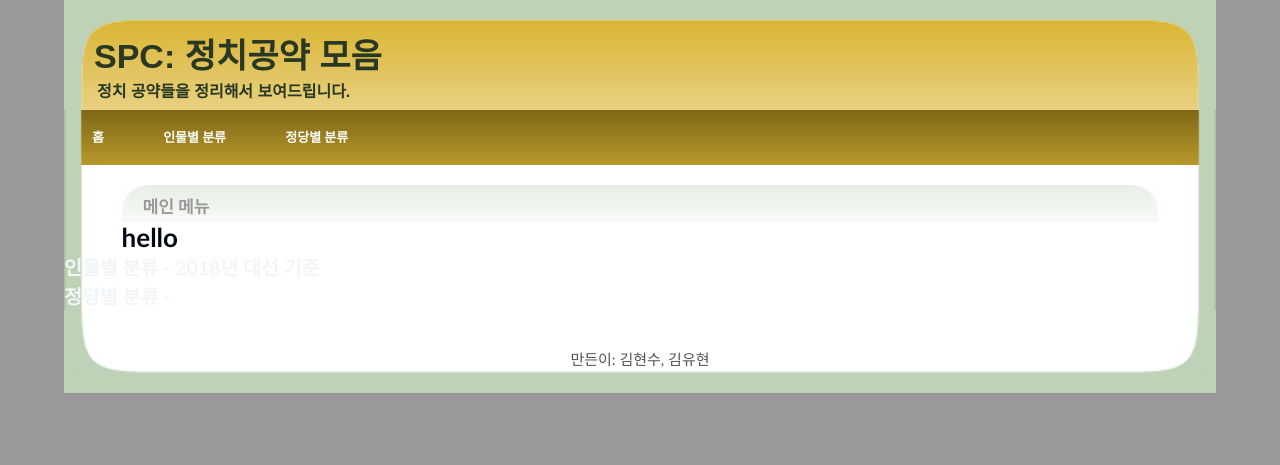
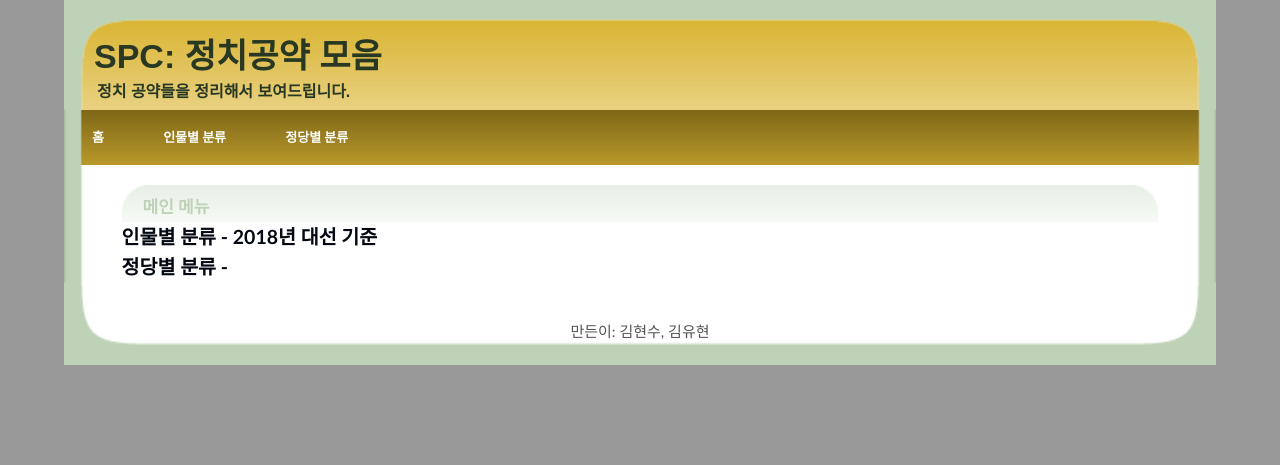
Before and after one commit to HyunCello/ERICA_SPC, a PHP site: page /home.html in a window 1280 px wide. Shown: the part 26-491 px from the top of the page. Run offline with PHP 8.4, Linux system fonts and the light colour scheme.

Commit message:
홈화면 메세지, 배경 수정

```diff
--- a/home.html
+++ b/home.html
@@ -36,12 +36,14 @@
         </h1>
       </div>
       <div class = "contentText">
-            <h1>
-              hello
-            </h1>
+        <h2>
+          인물별 분류 - 2018년 대선 기준
+        </h2>
+        <h2>
+          정당별 분류 -
+        </h2>
       </div>
-      <h2>인물별 분류 - 2018년 대선 기준</h2>
-      <h2>정당별 분류 - </h2>
+
     </div>
     <div id="footer">
       만든이: 김현수, 김유현
--- a/style/style.css
+++ b/style/style.css
@@ -111,7 +111,7 @@ background-size: 100%;
   padding-top:8px;
   font-size:17px;
   font-weight:bold;
-  color:#999;
+  color:#BED2B7;
 }
 
 .contentText
```
